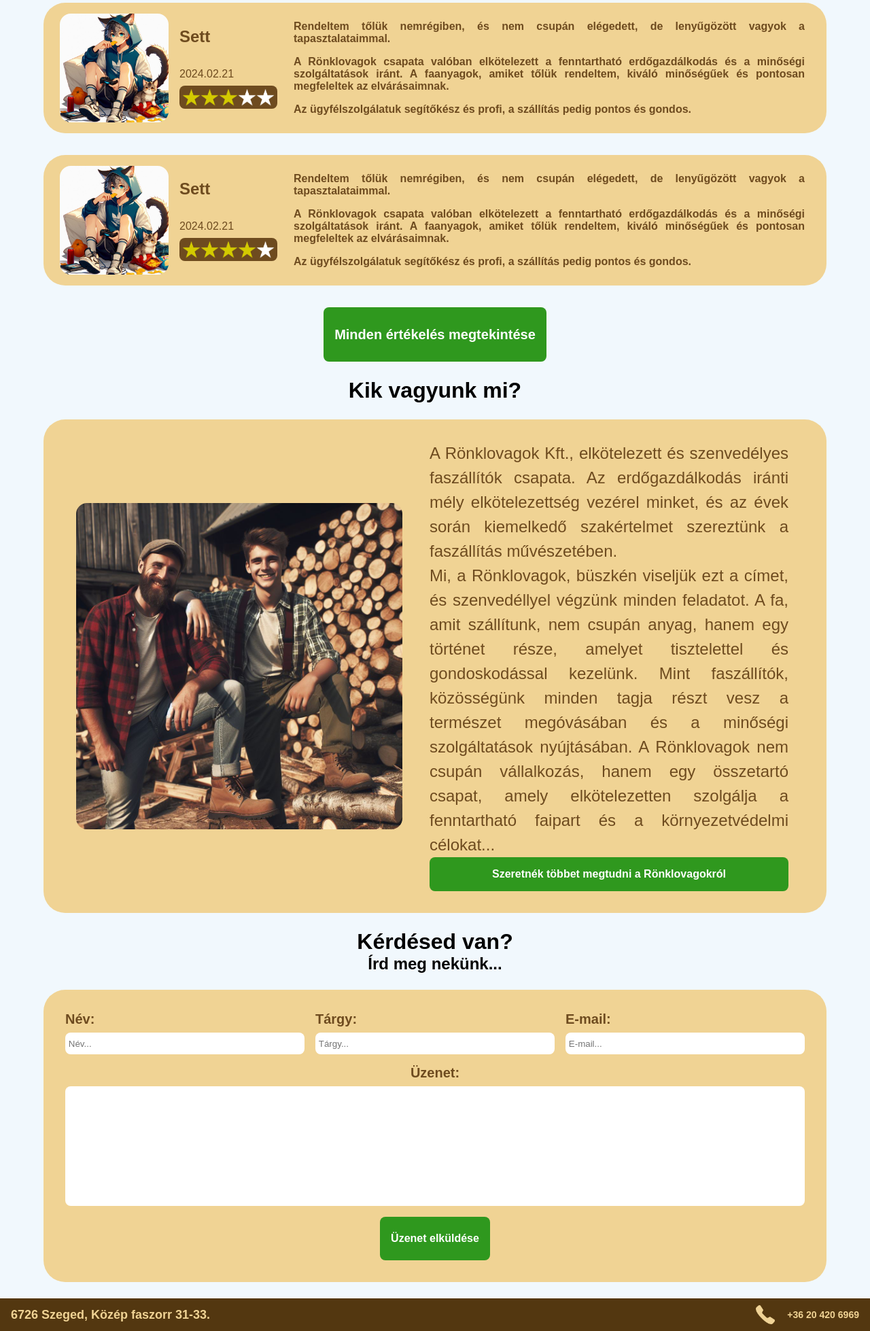
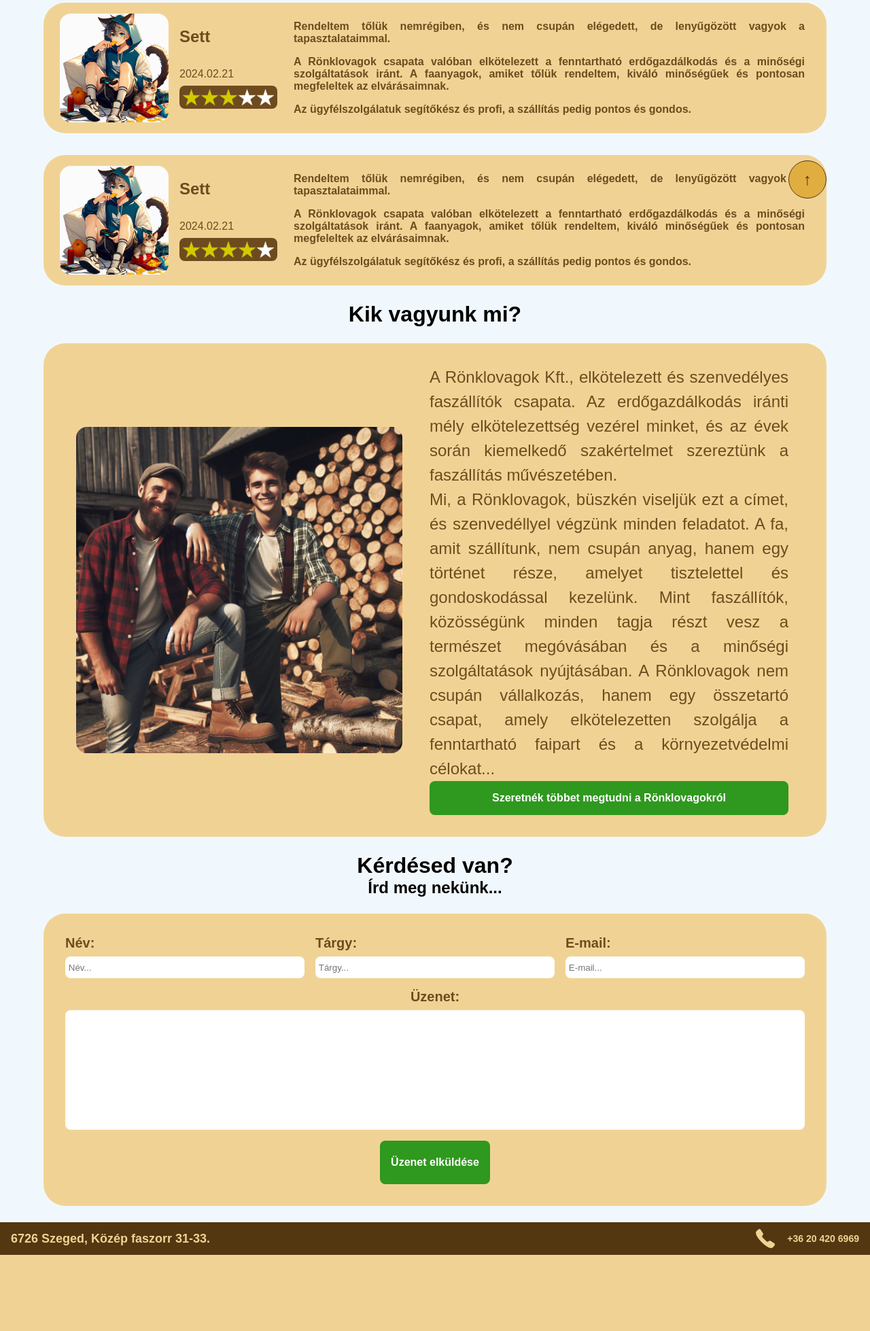
Before and after one commit to alukacs03/webterv_projekt_2024, a PHP site: page /pages/index.html in a window 1280 px wide. Shown: the part 588-2546 px from the top of the page at 68% size. After the commit the page ends 2434 px from the top, so only its background shows below. Run offline with PHP 8.4, Linux system fonts and the light colour scheme.

Commit message:
Felfele nyíl kész
Amúgy a fasz kivan, hogy ez a szar nem akarja validnak elfogadni azt, hogy egy linkbe belerakunk egy gombot és ezért nekem ki kell cserélnem az összes gombot egy kurva div-re és ez a fos nem akar működni. Én ezt már nem hiszem el. Én ezt nem.. nem.. nem..

Csessz meg magát minden és mindenki :)

```diff
--- a/pages/admin.html
+++ b/pages/admin.html
@@ -8,6 +8,7 @@
     <meta name="description" content="Rönklovagok Kft. gyors faszállítás olcsón">
     <meta name="viewport" content="width=device-width, initial-scale=1.0">
     <link rel="stylesheet" href="../styles/global_style.css">
+    <script src="../js/script.js" defer></script>
 </head>
 <body>
 
--- a/pages/bejelentekezes.html
+++ b/pages/bejelentekezes.html
@@ -8,6 +8,7 @@
     <meta name="description" content="Rönklovagok Kft. gyors faszállítás olcsón">
     <meta name="viewport" content="width=device-width, initial-scale=1.0">
     <link rel="stylesheet" href="../styles/global_style.css">
+    <script src="../js/script.js" defer></script>
 </head>
 <body>
 
--- a/pages/index.html
+++ b/pages/index.html
@@ -11,7 +11,7 @@
     <link rel="shortcut icon" href="../pictures/profilepics/page_logo.png" type="image/x-icon">
     <link rel="stylesheet" href="../styles/index_style.css">
     <link rel="stylesheet" href="../styles/global_style.css">
-
+    <script src="../js/script.js" defer></script>
 </head>
 <body>
     <header id="pageHeader">
@@ -131,7 +131,6 @@
                     </p>
                 </div>
             </div>
-            <button id="allReviewsButton">Minden értékelés megtekintése</button>
         </div>
         <h1 class="indexTitle">Kik vagyunk mi?</h1>
         <div id="aboutUsWrapper">
@@ -176,6 +175,11 @@
             </form>
         </div>
     </main>
+    <a href="#" id="upArrow" class="">
+        <div>
+            <p>↑</p>
+        </div>
+    </a>
     <footer id="pageFooter">
         <h2 id="location">6726 Szeged, Közép faszorr 31-33.</h2>
         <div id="footerPhone">
@@ -183,6 +187,5 @@
             <h3 id="phoneNumber">+36 20 420 6969</h3>
         </div>
     </footer>
-    <script src="../js/script.js"></script>
 </body>
 </html>
--- a/pages/regisztracio.html
+++ b/pages/regisztracio.html
@@ -8,6 +8,7 @@
     <meta name="description" content="Rönklovagok Kft. gyors faszállítás olcsón">
     <meta name="viewport" content="width=device-width, initial-scale=1.0">
     <link rel="stylesheet" href="../styles/global_style.css">
+    <script src="../js/script.js" defer></script>
 </head>
 <body>
 
--- a/pages/rolunk.html
+++ b/pages/rolunk.html
@@ -78,6 +78,11 @@
             </div>
         </div>
     </main>
+    <a href="#" id="upArrow" class="">
+        <div>
+            <p>↑</p>
+        </div>
+    </a>
     <footer id="pageFooter">
         <h2 id="location">6726 Szeged, Közép faszorr 31-33.</h2>
         <div id="footerPhone">
--- a/styles/global_style.css
+++ b/styles/global_style.css
@@ -8,10 +8,15 @@
     --header-colour: #98651E;
     --footer-colour: #533710;
     --light-colour: #F0D394;
+    --arrow-colour: #e0ae40;
     --dark-green: #6E4B1F;
     --button-color: #2F981E;
     --button-color-active: #4E9F40;
     --braun: #985B06;
+}
+
+html {
+    scroll-behavior: smooth;
 }
 
 body {
@@ -169,6 +174,40 @@ main {
 }
 
 /*
+    Up Arrow
+*/
+
+#upArrow.scrollDown {
+    bottom: -10vh;
+}
+
+#upArrow:hover {
+    width: 7.5vh;
+    height: 7.5vh;
+    cursor: pointer;
+}
+
+#upArrow {
+    background-color: var(--arrow-colour);
+    width: 7vh;
+    height: 7vh;
+    position: fixed;
+    bottom: 10vh;
+    right: 5vw;
+    padding: 0;
+    border: 1px solid var(--footer-colour);
+    border-radius: 7vh;
+    display: flex;
+    justify-content: center;
+    align-items: center;
+    font-size: 3vh;
+    font-weight: bold;
+    transition: 0.2s ease;
+    color: var(--footer-colour);
+
+}
+
+/*
     Footer
 */
 
--- a/styles/termek_style.css
+++ b/styles/termek_style.css
@@ -60,6 +60,7 @@
 
 .termek {
     color: beige;
+    width: 100%;
 }
 
 .categoryTitleWrapper {
```
Also changed, not shown: js/script.js (+22 -13 lines), pages/kosar.html (+6 -1 lines), pages/termek.html (+7 -2 lines).
